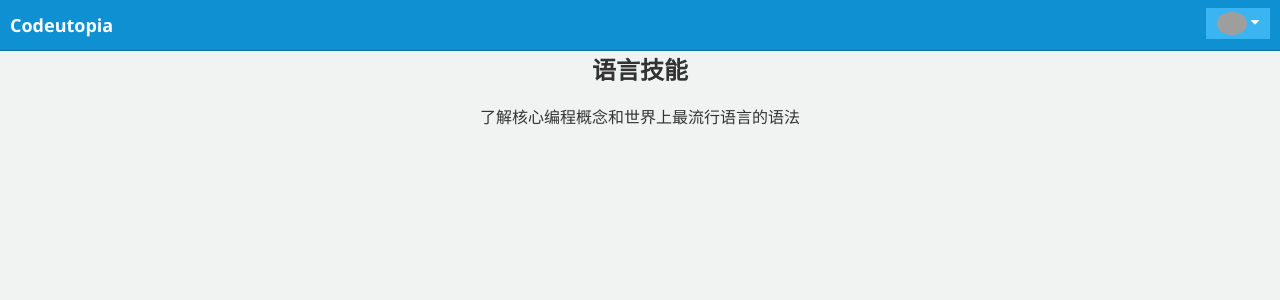
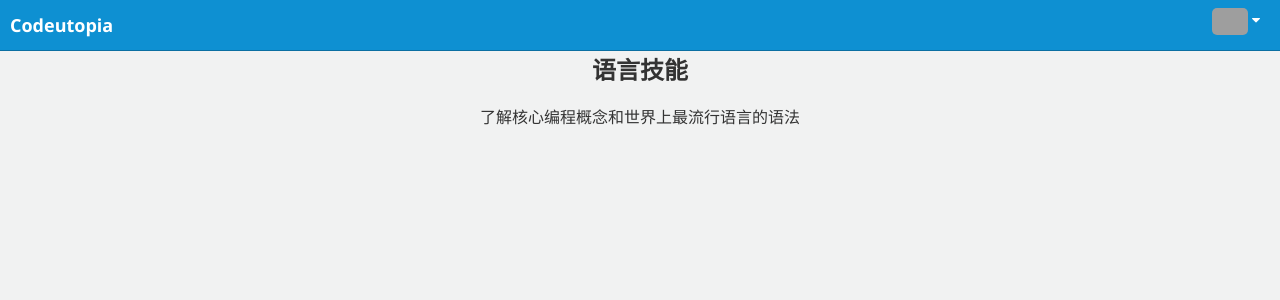
Before and after one commit to hjyker/codeFunland, a Django app: page /courses/index/ in a window 1280 px wide. Shown: the top 300 px of the page. Run offline with Django 3.2, Linux system fonts and the light colour scheme; the visitor is signed in with stand-in values (Sample User, id 1); data that the repository does not hold is empty; parts of the project's set-up code (start-up, migrations or seed data) failed here and were passed over; grey boxes are pictures that could not be loaded.

Commit message:
modifyg common.css normal_base.html file

```diff
--- a/static/css/common.css
+++ b/static/css/common.css
@@ -5,15 +5,15 @@ body {
 	background-color: #f1f2f2;
 }
 .my-dropdown {
-    padding: 3px 10px;
+    padding: 0 10px;
 }
 .haeder-user-name {
-    width: 30px;
+    width: 36px;
     display: inline-block;
 }
 .header-img {
     width: 100%;
-    border-radius: 50%;
+    border-radius: 5px;
 }
 /* am-alert */
 .al-message {
@@ -21,4 +21,10 @@ body {
     top: 55px;
     z-index: 100;
 }
-/* end am-alert */
+/* am-alert end */
+/* my-btn */
+.my-btn {
+    background-color: #0e90d2;
+    border: none;
+}
+/* my-btn end */
--- a/templates/base/normal_base.html
+++ b/templates/base/normal_base.html
@@ -29,7 +29,7 @@
     {% if user.is_authenticated %}
         <div class="am-topbar-right">
             <div class="am-dropdown" data-am-dropdown="{boundary: '.am-topbar'}">
-                <button class="am-btn am-btn-secondary am-topbar-btn am-btn-sm am-dropdown-toggle my-dropdown" data-am-dropdown-toggle>
+                <button class="am-btn am-btn-secondary am-topbar-btn am-btn-sm am-dropdown-toggle my-dropdown my-btn" data-am-dropdown-toggle>
                     <div class="haeder-user-name">
                         <img class="header-img" src="{% get_media_prefix %}{{ user.userprofile.avatar_link }}" alt="{{ user.username }}"/>
                         &nbsp;
@@ -46,7 +46,7 @@
     {% else %}
         <div class="am-topbar-right">
             <div class="am-dropdown" data-am-dropdown="{boundary: '.am-topbar'}">
-                <button class="am-btn am-btn-secondary am-topbar-btn am-btn-sm am-dropdown-toggle" data-am-dropdown-toggle>
+                <button class="am-btn am-btn-secondary am-topbar-btn am-btn-sm am-dropdown-toggle my-btn" data-am-dropdown-toggle>
                     其他 <span class="am-icon-caret-down"></span>
                 </button>
                 <ul class="am-dropdown-content">
```
